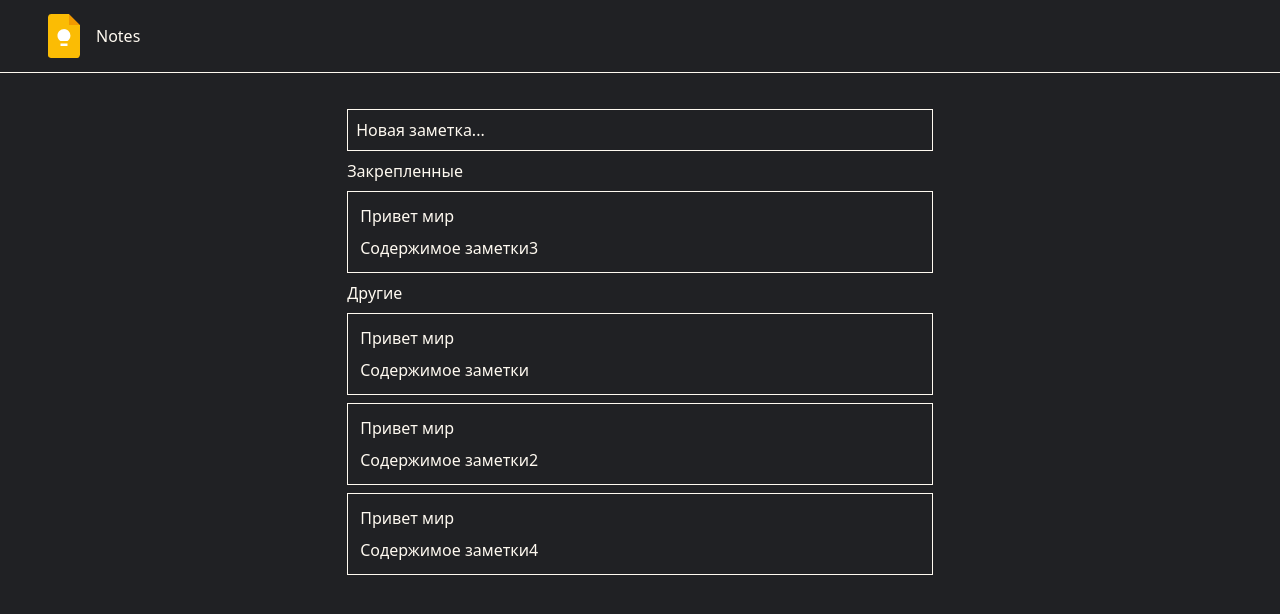
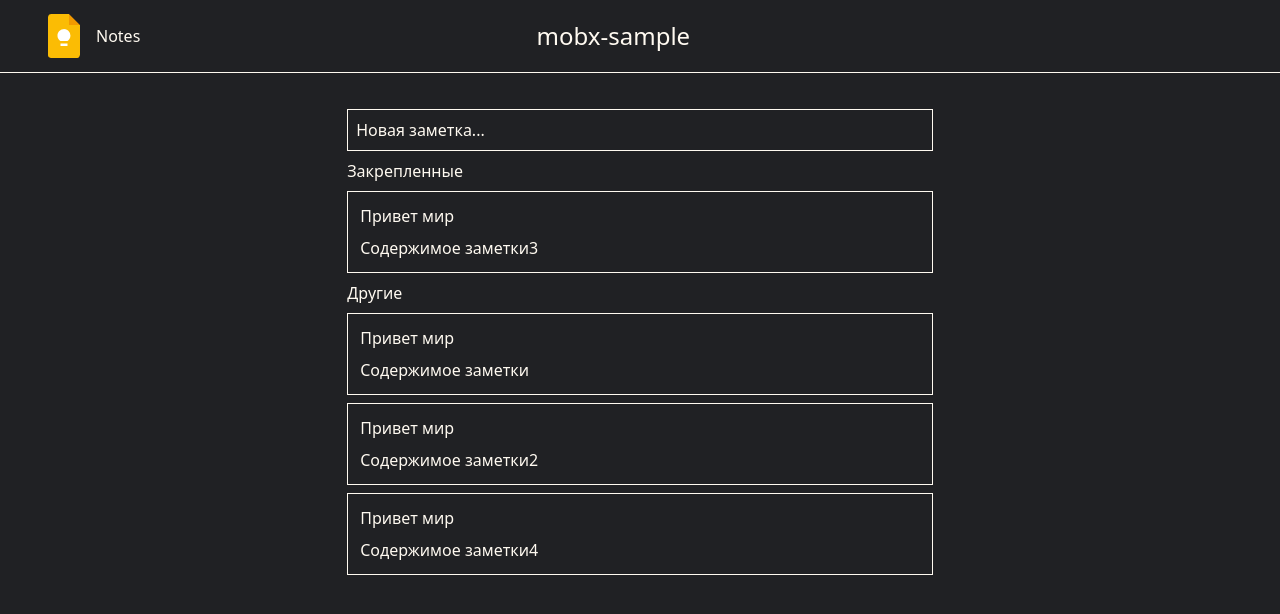
Before and after one commit to drepnikov/web-web-web, a React (Create React App) app in the folder react-app/: page /mobx-sample in a window 1280 px wide. Shown: the top 614 px of the page. Built offline with nearby package versions, Linux system fonts and the light colour scheme.

Commit message:
Лейбл для note-app

```diff
--- a/react-app/src/features/mobx-sample/components/mobx-sample.component.tsx
+++ b/react-app/src/features/mobx-sample/components/mobx-sample.component.tsx
@@ -15,6 +15,7 @@ const MobxSampleComponent: React.FC<MobxSampleComponentPropsInterface> =
     return (
       <>
         <NoteAppComponent
+          label={"mobx-sample"}
           /* Прокидиываю через .map массив, чтобы целевой компонент где выводится список в observer не оборачивать:\ А без пробега по массиву ререндер не происходит текущего компонента */
           notes={mobxStore.notes.map((note) => note)}
           onAdd={(note) => {
--- a/react-app/src/features/redux-sample/components/redux-sample.component.tsx
+++ b/react-app/src/features/redux-sample/components/redux-sample.component.tsx
@@ -20,6 +20,7 @@ const ReduxSampleComponent: React.FC<
 
   return (
     <NoteAppComponent
+      label={"redux-sample"}
       notes={notes}
       onAdd={(note) => {
         dispatch(addNote(note));
--- a/react-app/src/shared/components/note-app/components/note-header.component.tsx
+++ b/react-app/src/shared/components/note-app/components/note-header.component.tsx
@@ -1,15 +1,18 @@
 import * as React from "react";
 import logo from "src/shared/components/note-app/assets/images/keep.png";
 
-interface IHeaderComponentProps {}
+interface IHeaderComponentProps {
+  label: string;
+}
 
-const NoteHeaderComponent: React.FC<IHeaderComponentProps> = () => {
+const NoteHeaderComponent: React.FC<IHeaderComponentProps> = ({ label }) => {
   return (
-    <div className="border-b border-whiteMilk px-10 py-3">
+    <div className="flex items-center border-b border-whiteMilk px-10 py-3">
       <div className="flex items-center">
         <img alt="logo" src={logo} className="pr-2"></img>
         <span>Notes</span>
       </div>
+      <div className="text-2xl m-auto -translate-x-1/2">{label}</div>
     </div>
   );
 };
--- a/react-app/src/shared/components/note-app/note-app.component.tsx
+++ b/react-app/src/shared/components/note-app/note-app.component.tsx
@@ -7,7 +7,7 @@ const NoteAppComponent: React.FC<NoteAppPropsInterface> = (props) => {
   return (
     <section className="text-whiteMilk min-h-screen	 h-full bg-lightBlack">
       {/* Header */}
-      <NoteHeaderComponent />
+      <NoteHeaderComponent label={props.label} />
 
       {/* Render list */}
       <NoteListComponent {...props} />
--- a/react-app/src/shared/components/note-app/types/note-app-props.interface.ts
+++ b/react-app/src/shared/components/note-app/types/note-app-props.interface.ts
@@ -1,6 +1,7 @@
 import { NoteInterface } from "src/shared/components/note-app/types/note.interface";
 
 export interface NoteAppPropsInterface {
+  label: string;
   notes: NoteInterface[];
   onAdd(note: NoteInterface): void;
 }
```
Also changed, not shown: 1 other file (tests, documents, lock files or other folders).
